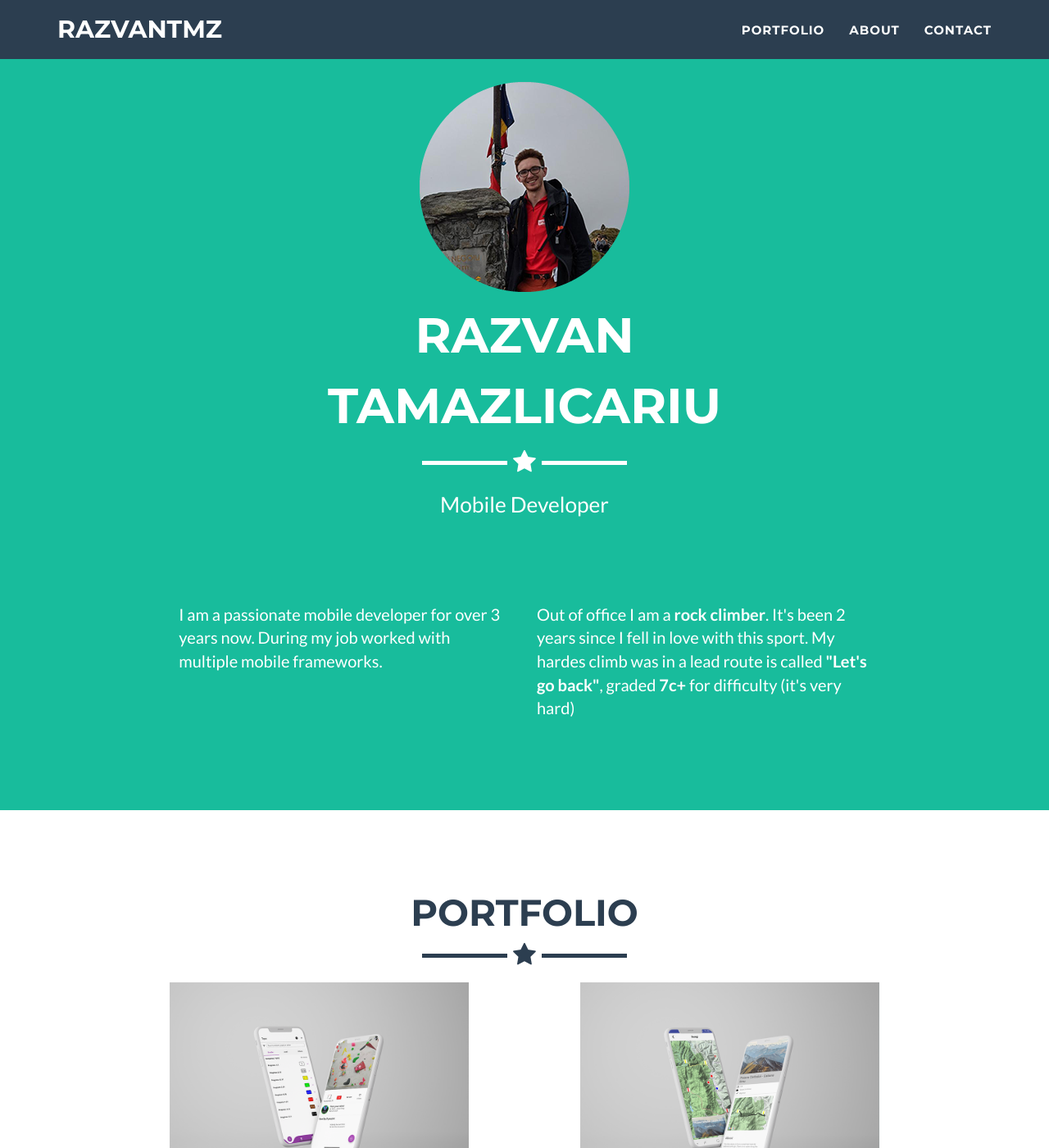
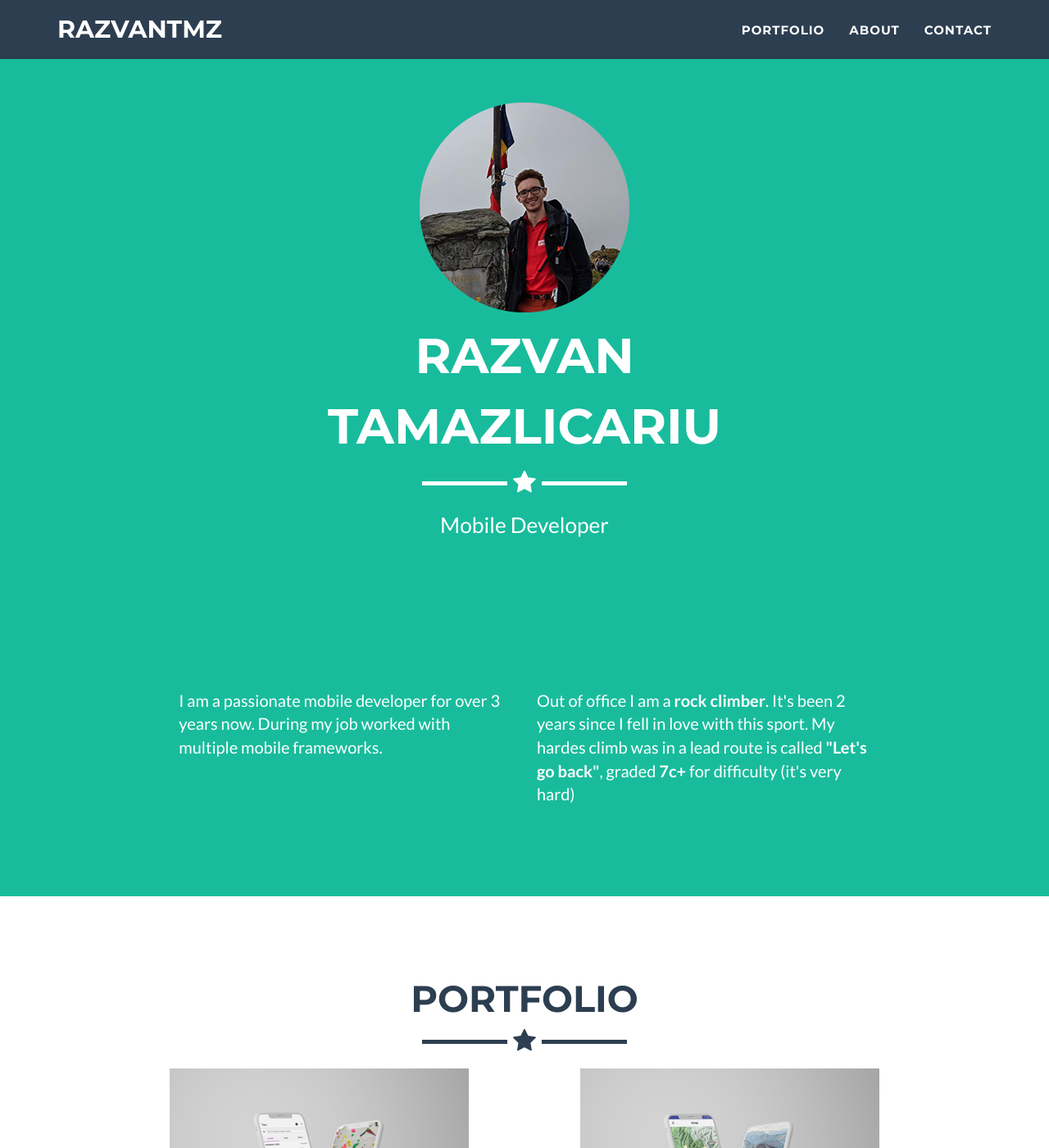
Before and after one commit to jeromelachaud/freelancer-theme, a Jekyll site: the page built from index.html, in a window 1280 px wide and 1400 px high. Shown: the whole window at 82% size. Built offline with Jekyll 4.4.1, drawn with Linux system fonts in a browser that asks for light colours.

Commit message:
smalll header fix

```diff
--- a/_includes/css/main.css
+++ b/_includes/css/main.css
@@ -93,6 +93,7 @@
 
 header .container-medium {
     padding-top: 100px;
+    padding-bottom: 25px;
 }
 
 header .container-min {
--- a/_includes/header.html
+++ b/_includes/header.html
@@ -1,6 +1,6 @@
 <!-- Header -->
 <header>
-  <div class="container-medium">
+  <div class="container">
     <div class="row">
       <div class="col-lg-12">
         <img class="img-responsive" src="img/profile.png" alt="profile-pic" />
```
